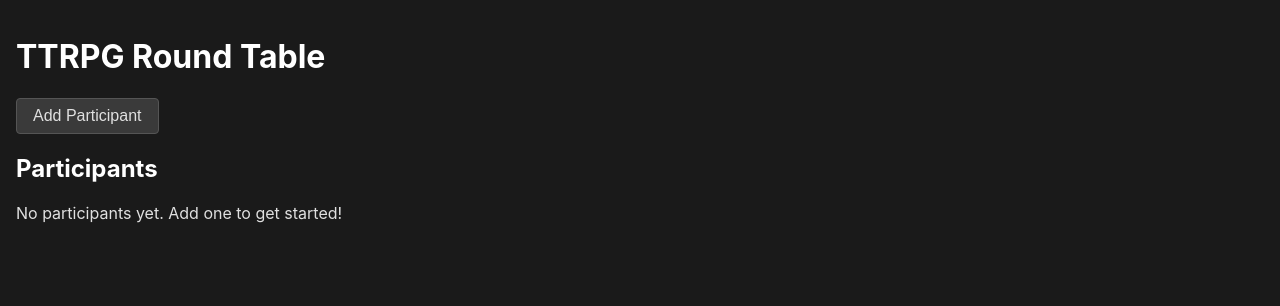
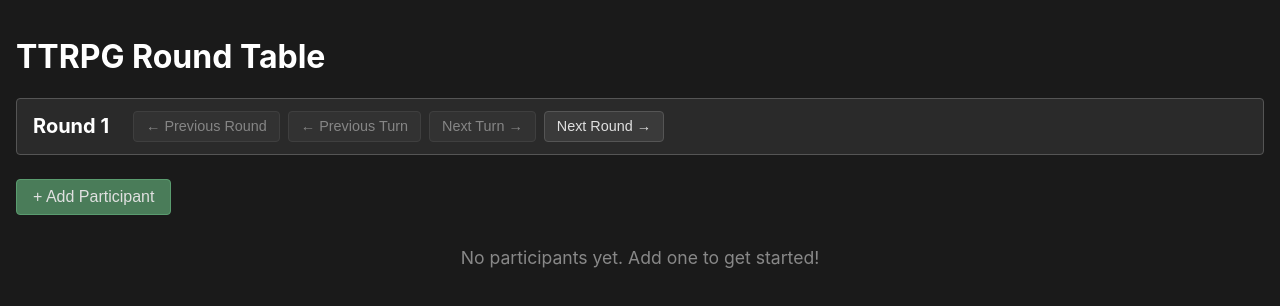
Before and after one commit to matou/TTRPG-Round-Table, a React (Vite) app: page / in a window 1280 px wide. Shown: the top 306 px of the page. Built offline with nearby package versions, Linux system fonts and the light colour scheme.

Commit message:
Add a turn and round tracker.

```diff
--- a/src/App.css
+++ b/src/App.css
@@ -16,6 +16,72 @@ body {
 
 h1, h2 {
   color: #ffffff;
+}
+
+.round-controls {
+  background-color: #2a2a2a;
+  border: 1px solid #555;
+  border-radius: 4px;
+  padding: 0.75rem 1rem;
+  margin-bottom: 1.5rem;
+  display: flex;
+  align-items: center;
+  gap: 1.5rem;
+  flex-wrap: wrap;
+}
+
+.round-info {
+  display: flex;
+  flex-direction: column;
+  gap: 0.25rem;
+}
+
+.round-info h2 {
+  margin: 0;
+  font-size: 1.25rem;
+}
+
+.current-turn {
+  margin: 0;
+  font-size: 0.9rem;
+  color: #a0a0a0;
+}
+
+.button-group {
+  display: flex;
+  gap: 0.5rem;
+  flex-wrap: wrap;
+}
+
+.button-group button {
+  padding: 0.4rem 0.75rem;
+  font-size: 0.9rem;
+  min-width: auto;
+}
+
+.button-group button:disabled {
+  opacity: 0.5;
+  cursor: not-allowed;
+}
+
+.button-group button:disabled:hover {
+  background-color: #3a3a3a;
+}
+
+.add-button {
+  background-color: #4a7c59;
+  border-color: #5a9c6f;
+}
+
+.add-button:hover {
+  background-color: #5a8c69;
+}
+
+.empty-state {
+  text-align: center;
+  color: #888;
+  margin-top: 2rem;
+  font-size: 1.1rem;
 }
 
 button {
@@ -72,6 +138,15 @@ button:active {
 
 .participants-table tbody tr {
   border-bottom: 1px solid #333;
+}
+
+.participants-table tbody tr.active-participant {
+  background-color: #3a4a2a;
+  border-left: 4px solid #7ec850;
+}
+
+.participants-table tbody tr.active-participant:hover {
+  background-color: #4a5a3a;
 }
 
 .participants-table tbody tr:hover {
--- a/src/App.jsx
+++ b/src/App.jsx
@@ -15,13 +15,21 @@ function App() {
   const [tags, setTags] = useState([])
   const [selectedParticipantId, setSelectedParticipantId] = useState(null)
   const [nextTagId, setNextTagId] = useState(1)
+  const [currentRound, setCurrentRound] = useState(1)
+  const [currentParticipantIndex, setCurrentParticipantIndex] = useState(0)
+
+  const sortedParticipants = [...participants].sort((a, b) => b.initiative - a.initiative)
 
   const addParticipant = () => {
     setParticipants([...participants, { id: participants.length + 1, name: 'New Participant', initiative: 0, hpCurrent: 0, hpMax: 0, tags: [] }])
   }
 
   const removeParticipant = (id) => {
-    setParticipants(participants.filter((participant) => participant.id !== id))
+    const newParticipants = participants.filter((participant) => participant.id !== id)
+    setParticipants(newParticipants)
+    if (currentParticipantIndex >= newParticipants.length && currentParticipantIndex > 0) {
+      setCurrentParticipantIndex(currentParticipantIndex - 1)
+    }
   }
 
   const updateParticipant = (id, field, value) => {
@@ -69,18 +77,80 @@ function App() {
     return tags.find(t => t.id === tagId)?.name || 'Unknown'
   }
 
+  const goToNextTurn = () => {
+    if (sortedParticipants.length === 0) return
+
+    if (currentParticipantIndex >= sortedParticipants.length - 1) {
+      setCurrentRound(currentRound + 1)
+      setCurrentParticipantIndex(0)
+    } else {
+      setCurrentParticipantIndex(currentParticipantIndex + 1)
+    }
+  }
+
+  const goToPreviousTurn = () => {
+    if (sortedParticipants.length === 0) return
+
+    if (currentParticipantIndex <= 0) {
+      if (currentRound > 1) {
+        setCurrentRound(currentRound - 1)
+        setCurrentParticipantIndex(sortedParticipants.length - 1)
+      }
+    } else {
+      setCurrentParticipantIndex(currentParticipantIndex - 1)
+    }
+  }
+
+  const goToNextRound = () => {
+    setCurrentRound(currentRound + 1)
+    setCurrentParticipantIndex(0)
+  }
+
+  const goToPreviousRound = () => {
+    if (currentRound > 1) {
+      setCurrentRound(currentRound - 1)
+      setCurrentParticipantIndex(0)
+    }
+  }
+
+  const getCurrentParticipant = () => {
+    return sortedParticipants[currentParticipantIndex]
+  }
+
   return (
     <>
       <h1>TTRPG Round Table</h1>
-      <div>
-        <button onClick={addParticipant}>
-          Add Participant
+
+      <div className="round-controls">
+        <div className="round-info">
+          <h2>Round {currentRound}</h2>
+          {getCurrentParticipant() && (
+            <p className="current-turn">Current turn: <strong>{getCurrentParticipant().name}</strong></p>
+          )}
+        </div>
+
+        <div className="button-group">
+          <button onClick={goToPreviousRound} disabled={currentRound === 1}>
+            ← Previous Round
+          </button>
+          <button onClick={goToPreviousTurn} disabled={sortedParticipants.length === 0}>
+            ← Previous Turn
+          </button>
+          <button onClick={goToNextTurn} disabled={sortedParticipants.length === 0}>
+            Next Turn →
+          </button>
+          <button onClick={goToNextRound}>
+            Next Round →
           </button>
         </div>
-      <div>
-        <h2>Participants</h2>
+      </div>
+
+      <button onClick={addParticipant} className="add-button">
+        + Add Participant
+      </button>
+
       {participants.length === 0 ? (
-          <p>No participants yet. Add one to get started!</p>
+        <p className="empty-state">No participants yet. Add one to get started!</p>
       ) : (
         <table className="participants-table">
           <thead>
@@ -93,8 +163,8 @@ function App() {
             </tr>
           </thead>
           <tbody>
-              {[...participants].sort((a, b) => b.initiative - a.initiative).map((participant) => (
-                <tr key={participant.id}>
+            {sortedParticipants.map((participant, index) => (
+              <tr key={participant.id} className={index === currentParticipantIndex ? 'active-participant' : ''}>
                   <td>
                     <input
                       type="number"
@@ -178,7 +248,6 @@ function App() {
             </tbody>
           </table>
         )}
-      </div>
     </>
   )
 }
```
Lines whose indentation alone changed are shown as unchanged.
